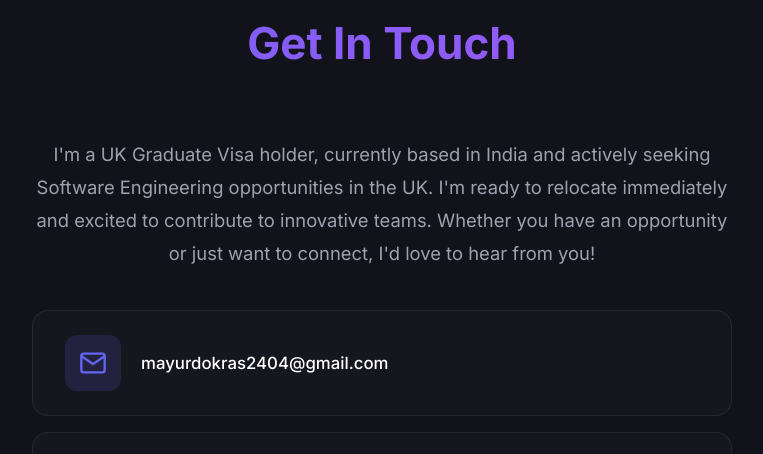
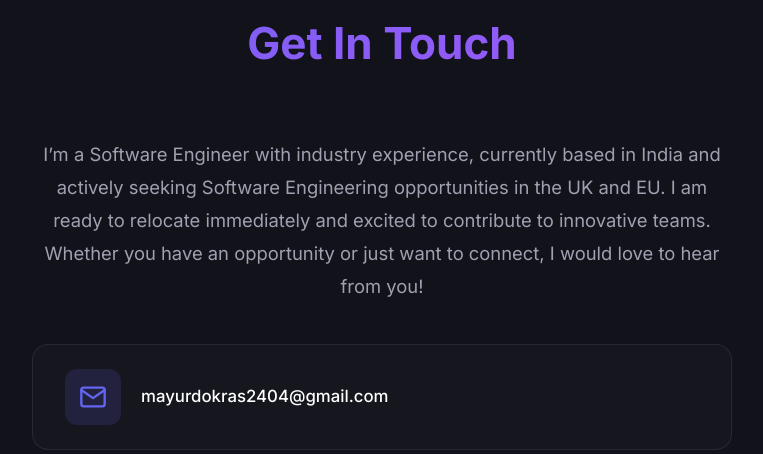
Before and after one commit to mayur-dokras/mayur-dokras.github.io, a plain HTML site: page index.html in a window 1280 px wide. Shown: the part 6580-7034 px from the top of the page, without its empty margins (258-1021 px from the left). Drawn offline with Linux system fonts and the light colour scheme.

Commit message:
Update index.html
Edited Get in touch text part

```diff
--- a/index.html
+++ b/index.html
@@ -472,7 +472,7 @@
         <div class="container">
             <h2 class="section-title slide-up">Get In Touch</h2>
             <div class="contact-content slide-up">
-                <p class="contact-intro">I'm a UK Graduate Visa holder, currently based in India and actively seeking Software Engineering opportunities in the UK. I'm ready to relocate immediately and excited to contribute to innovative teams. Whether you have an opportunity or just want to connect, I'd love to hear from you!</p>
+                <p class="contact-intro">I’m a Software Engineer with industry experience, currently based in India and actively seeking Software Engineering opportunities in the UK and EU. I am ready to relocate immediately and excited to contribute to innovative teams. Whether you have an opportunity or just want to connect, I would love to hear from you!</p>
                 <div class="contact-methods">
                     <a href="mailto:mayurdokras2404@gmail.com" class="contact-card">
                         <div class="contact-icon">
```
